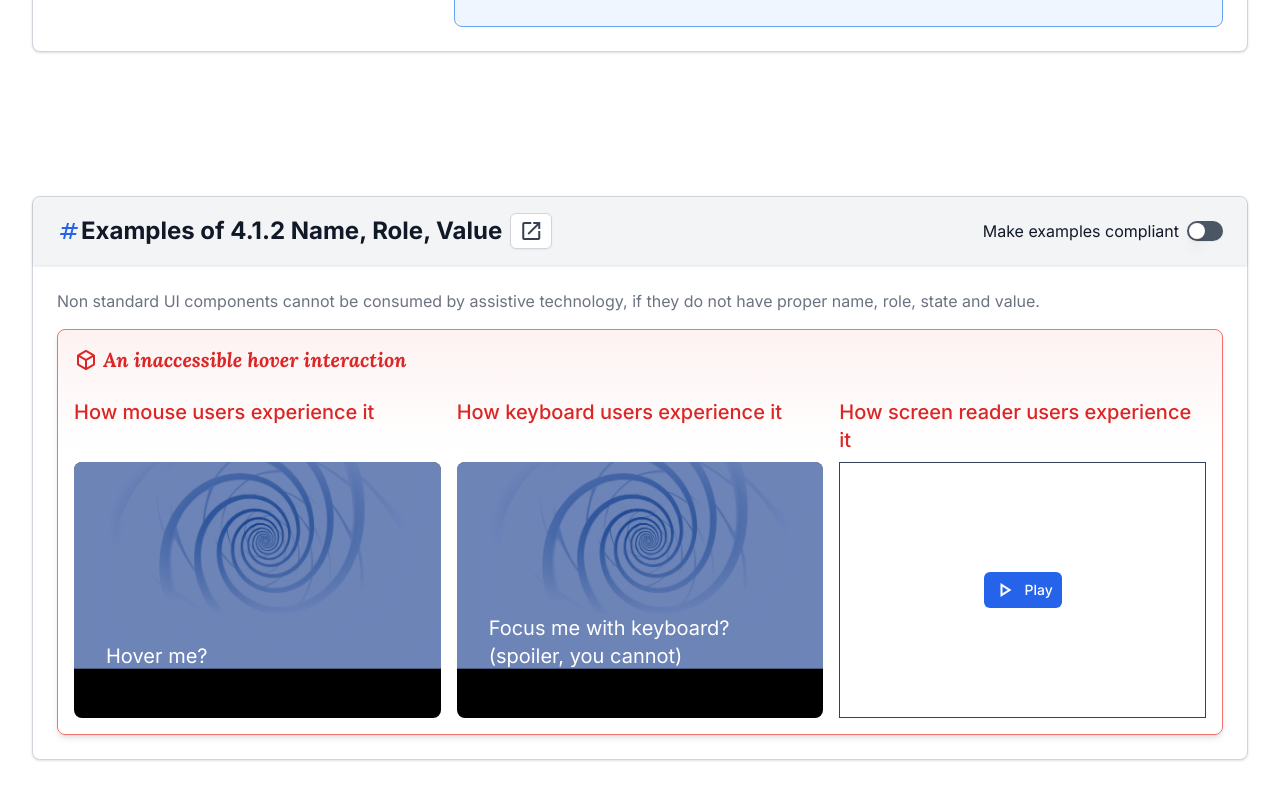
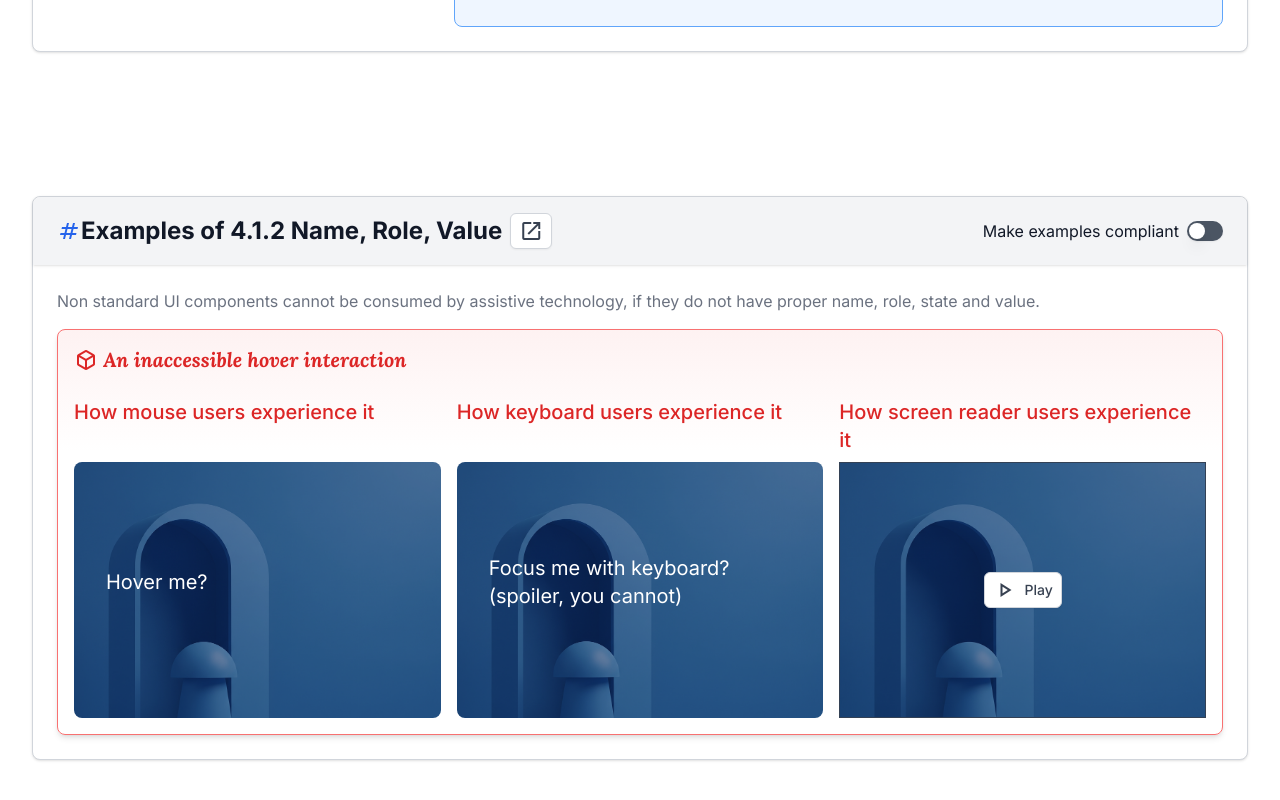
Before and after one commit to vivek-g-browserstack/interactive-wcag-examples, a Next.js app: page /sc/all in a window 1280 px wide. Shown: the part 2551-3351 px from the top of the page. Built offline with nearby package versions, Linux system fonts and the light colour scheme.

Commit message:
Update bg

```diff
--- a/src/components/SCs/NameRoleValue/broken/HoverableCardBroken.tsx
+++ b/src/components/SCs/NameRoleValue/broken/HoverableCardBroken.tsx
@@ -1,15 +1,11 @@
-import Image from "@/components/ui/Image"
-
 export function HoverableCardBroken({ interactionMethod }: { interactionMethod: "mouse" | "keyboard" }) {
     return (
         <div
-            className={`relative min-h-64 p-8 bg-black rounded-lg text-white group flex flex-col justify-end overflow-clip ${interactionMethod === "keyboard" ? `pointer-events-none` : ``}`}
+            className={`min-h-64 p-8 bg-black rounded-lg text-white group flex flex-col justify-center overflow-clip bg-cover bg-no-repeat ${interactionMethod === "keyboard" ? `pointer-events-none` : ``}`}
+            style={{
+                backgroundImage: `url('${process.env.NODE_ENV === "production" ? `/wcag-hands-on` : ``}/geometric-spiral-blue.png')`
+            }}
         >
-            <Image
-                src="geometric-spiral-blue.png"
-                alt=""
-                className="absolute -top-[20%] left-0 opacity-75 scale-125 group-hover:scale-150  group-hover:opacity-50 transition-all duration-300"
-            />
             <h4 className="text-xl z-10 mb-4 group-hover:hidden animate__animated animate__fadeIn">
                 {interactionMethod === "mouse" && `Hover me?`}
                 {interactionMethod === "keyboard" && `Focus me with keyboard? (spoiler, you cannot)`}
--- a/src/components/SCs/NameRoleValue/fixed/HoverableCardFixed.tsx
+++ b/src/components/SCs/NameRoleValue/fixed/HoverableCardFixed.tsx
@@ -1,18 +1,14 @@
-import Image from "@/components/ui/Image"
-
 export function HoverableCardFixed({ interactionMethod }: { interactionMethod: "mouse" | "keyboard" }) {
     const randomNumber = Math.floor((Math.random() * 1000))
     return (
         <button
-            className={`relative text-left w-full min-h-64 p-8 bg-black rounded-lg text-white outline-offset-4 group flex flex-col justify-end overflow-clip cursor-default ${interactionMethod === "keyboard" ? `pointer-events-none` : ``}`}
+            className={`text-left w-full min-h-64 p-8 bg-black rounded-lg text-white outline-offset-4 group flex flex-col justify-center overflow-clip cursor-default bg-cover bg-no-repeat ${interactionMethod === "keyboard" ? `pointer-events-none` : ``}`}
             aria-label={interactionMethod === "mouse" ? `Hover me?` : `Focus me with keyboard?`}
             aria-describedby={`hover-card-description-${randomNumber}`}
+            style={{
+                backgroundImage: `url('${process.env.NODE_ENV === "production" ? `/wcag-hands-on` : ``}/geometric-spiral-blue.png')`
+            }}
         >
-            <Image
-                src="geometric-spiral-blue.png"
-                alt=""
-                className="absolute -top-[20%] left-0 opacity-75 scale-125 group-hover:scale-150 group-focus-within:scale-150 group-hover:opacity-50 group-focus-within:opacity-50 transition-all duration-300"
-            />
             <h4 id="hover-card-title" className="text-xl z-10 mb-4 group-hover:hidden group-focus-within:hidden animate__animated animate__fadeIn">
                 {interactionMethod === "mouse" && `Hover me?`}
                 {interactionMethod === "keyboard" && `Focus me with keyboard?`}
--- a/src/components/SCs/NameRoleValue/index.tsx
+++ b/src/components/SCs/NameRoleValue/index.tsx
@@ -56,7 +56,12 @@ export function NameRoleValue() {
                             <h3 className={`font-medium text-xl mb-2 ${isFixed ? `text-success-default` : `text-danger-default`}`}> How screen reader users experience it</h3>
                             {isFixed
                                 ?
-                                <div className={`min-h-64 p-8 ${isSpeechSupported ? `flex justify-center items-center` : ``} border border-slate-700`}>
+                                <div
+                                    className={`min-h-64 p-8 bg-cover bg-no-repeat ${isSpeechSupported ? `flex justify-center items-center` : ``} border border-slate-700`}
+                                    style={{
+                                        backgroundImage: `url('${process.env.NODE_ENV === "production" ? `/wcag-hands-on` : ``}/geometric-spiral-blue.png')`
+                                    }}
+                                >
                                     {isSpeechSupported
                                         ?
                                         <Speech
@@ -75,7 +80,12 @@ export function NameRoleValue() {
                                         </>
                                     }
                                 </div>
-                                : <div className={`min-h-64 p-8 ${isSpeechSupported ? `flex justify-center items-center` : ``} border border-slate-700`}>
+                                : <div
+                                    className={`min-h-64 p-8 bg-cover bg-no-repeat ${isSpeechSupported ? `flex justify-center items-center` : ``} border border-slate-700`}
+                                    style={{
+                                        backgroundImage: `url('${process.env.NODE_ENV === "production" ? `/wcag-hands-on` : ``}/geometric-spiral-blue.png')`
+                                    }}
+                                >
                                     {isSpeechSupported
                                         ?
                                         <Speech
--- a/src/components/Speech.tsx
+++ b/src/components/Speech.tsx
@@ -41,6 +41,7 @@ export function Speech({ text, setIsSupported }: SpeechProps) {
     return (
         <Button
             aria-label={isSpeaking ? "Stop speech" : "Play speech"}
+            variant="outline"
             onClick={handlePlay}
         >
             {isSpeaking
```
Also changed, not shown: public/geometric-spiral-blue.png.
